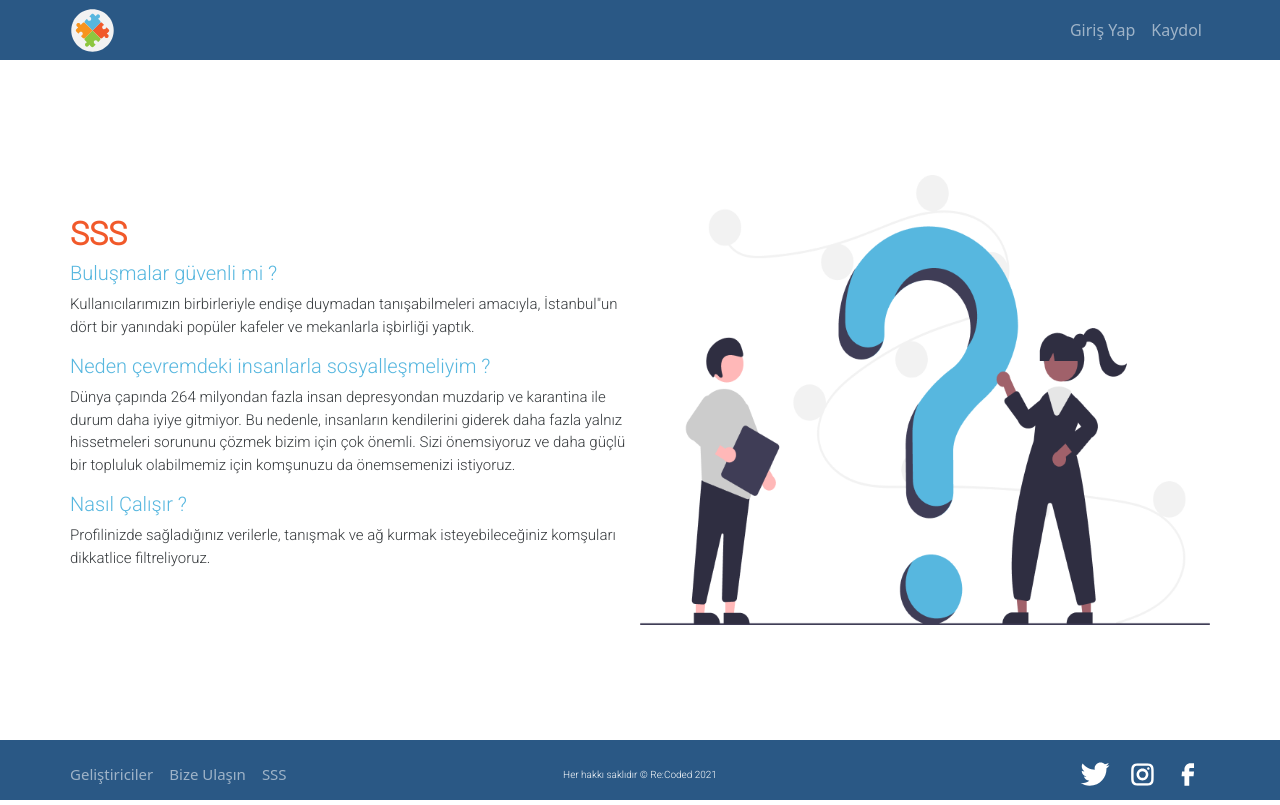
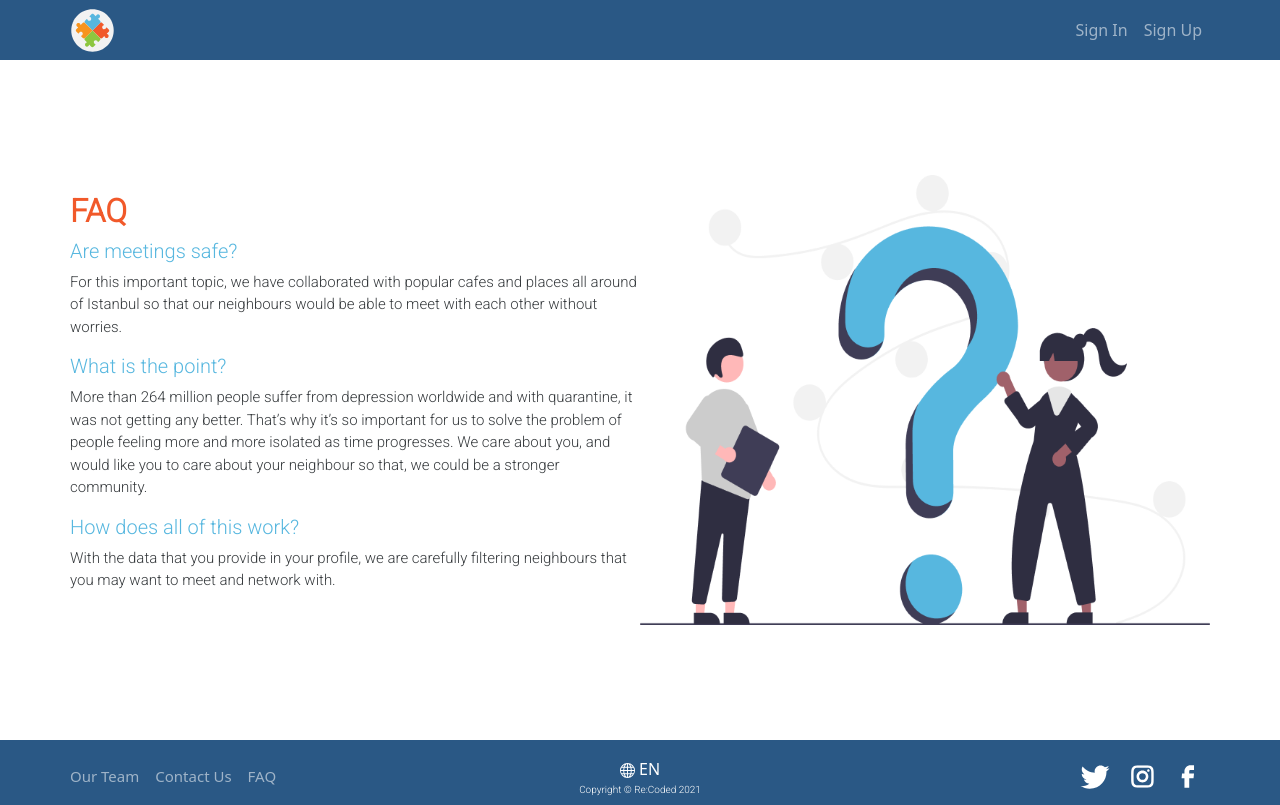
Before and after one commit to ReCoded-Org/capstone-turkey-love-thy-neighbour, a React (Create React App) app: page /faq in a window 1280 px wide. Built offline with nearby package versions, Linux system fonts and the light colour scheme; no server answers.

Commit message:
finalize the translation functionality

```diff
--- a/src/components/CustomButtons/index.jsx
+++ b/src/components/CustomButtons/index.jsx
@@ -5,6 +5,10 @@ const BaseButton = styled.button`
   border-radius: 5px;
   background-color: var(--dark-blue);
   color: var(--white);
+`;
+
+export const LanguageButton = styled(BaseButton)`
+  background: transparent;
 `;
 
 export const CTAButton = styled(BaseButton)`
--- a/src/components/Footer/index.jsx
+++ b/src/components/Footer/index.jsx
@@ -1,4 +1,4 @@
-import React from "react";
+import React, { useState, useEffect } from "react";
 
 import { useTranslation } from "react-i18next";
 
@@ -9,11 +9,18 @@ import { Container, Row, Col } from "react-bootstrap";
 import { ReactComponent as TwitterLogo } from "../../images/twitter-logo.svg";
 import { ReactComponent as InstagramLogo } from "../../images/instagram-logo.svg";
 import { ReactComponent as FacebookLogo } from "../../images/facebook-logo.svg";
-
+import { ReactComponent as Globe } from "../../images/LanguageGlobe/globe.svg";
+import { LanguageButton } from "../CustomButtons";
 import "./index.scss";
 
 function Footer() {
   const { t, i18n } = useTranslation();
+  const [language, setLanguage] = useState("EN");
+
+  useEffect(() => {
+    i18n.changeLanguage(language);
+  }, [language]);
+
   return (
     <footer className="footer container-fluid d-flex align-items-center pt-2">
       <Container>
@@ -36,7 +43,21 @@ function Footer() {
             md={4}
             className="d-flex justify-content-center align-items-center my-2 my-sm-2 my-sm-0"
           >
-            <p>{t("footer_copyright")}</p>
+            <div className="d-flex flex-column justify-content-center align-items-center">
+              <LanguageButton
+                onClick={() => {
+                  if (language === "TR") {
+                    setLanguage("EN");
+                    return;
+                  }
+                  setLanguage("TR");
+                }}
+                type="submit"
+              >
+                <Globe /> {language}
+              </LanguageButton>
+              <p>{t("footer_copyright")}</p>
+            </div>
           </Col>
           <Col
             xs={12}
@@ -44,8 +65,9 @@ function Footer() {
             md={4}
             className="social-media-logos d-flex justify-content-center justify-content-sm-center justify-content-md-end align-items-center"
           >
+            <div />
             <a
-              href="https://twitter.com"
+              href="https://www.twitter.com"
               target="_blank"
               rel="external noreferrer"
             >
--- a/src/components/NavBar/index.jsx
+++ b/src/components/NavBar/index.jsx
@@ -11,6 +11,7 @@ import { Link, useHistory } from "react-router-dom";
 import { auth } from "../../firebaseConfig";
 
 import logo from "../../images/logo.svg";
+
 import "./index.scss";
 
 function NavBar() {
@@ -43,6 +44,7 @@ function NavBar() {
               </>
             )}
           </Nav>
+
           <Nav>
             {isSignedIn ? (
               <Nav.Link
--- a/src/i18n.js
+++ b/src/i18n.js
@@ -5,10 +5,10 @@ import translationEN from "./locales/en/translationEN.json";
 import translationTR from "./locales/tr/translationTR.json";
 
 const resources = {
-  en: {
+  EN: {
     translation: translationEN,
   },
-  tr: {
+  TR: {
     translation: translationTR,
   },
 };
@@ -16,7 +16,7 @@ i18n
   .use(initReactI18next) // passes i18n down to react-i18next
   .init({
     resources,
-    lng: "tr",
+    lng: "EN",
     keySeparator: false,
     interpolation: {
       escapeValue: false, // react already safes from xss => https://www.i18next.com/translation-function/interpolation#unescape
--- a/src/locales/tr/translationTR.json
+++ b/src/locales/tr/translationTR.json
@@ -1,32 +1,32 @@
 {
-	"home_slogan" : "Birlikte dinamik ve sevgi dolu, birbirimize değer katan bir topluluk oluşturmaya var mısın ?",
+  "home_slogan": "Birlikte dinamik ve sevgi dolu, birbirimize değer katan bir topluluk oluşturmaya var mısın ?",
   "home_join_us_button": "Bize Katıl!",
   "home_second_slogan_big": "Hoşgörüye",
   "home_second_slogan_small": "hoşgeldin.",
   "home_lesser_slogan": "Saygı ve hoşgörü ile, topluluğumuzla bağlantını hisset.",
-	"home_what_neighbors_say":"Kullanıcılarımızın görüşleri:",
+  "home_what_neighbors_say": "Kullanıcılarımızın görüşleri:",
   "home_when_neighbors_meet": "Kullanıcılarımızdan gelenler:",
-	"home_sammy_walson" : "Çevremdeki insanlarla LTN sayesinde tanışıp bağ kurmak gerçekten mükemmel bir deneyimdi.",
+  "home_sammy_walson": "Çevremdeki insanlarla LTN sayesinde tanışıp bağ kurmak gerçekten mükemmel bir deneyimdi.",
   "home_violet_jenning": "LTN, kendi frekansınızdaki insanlarla tanışmak için en doğru yer.",
-	"home_andrew_fitzgerald" : "Çevremdeki insanlarla tanışmak için birçok fırsat yarattı... Muazzam bir web uygulaması!",
+  "home_andrew_fitzgerald": "Çevremdeki insanlarla tanışmak için birçok fırsat yarattı... Muazzam bir web uygulaması!",
   "global_FAQ": "SSS",
-	"global_safety" : "Buluşmalar güvenli mi ?",
-	"global_safety-text" : "Kullanıcılarımızın birbirleriyle endişe duymadan tanışabilmeleri amacıyla, İstanbul\"un dört bir yanındaki popüler kafeler ve mekanlarla işbirliği yaptık.",
+  "global_safety": "Buluşmalar güvenli mi ?",
+  "global_safety-text": "Kullanıcılarımızın birbirleriyle endişe duymadan tanışabilmeleri amacıyla, İstanbul\"un dört bir yanındaki popüler kafeler ve mekanlarla işbirliği yaptık.",
   "global_the_point": "Neden çevremdeki insanlarla sosyalleşmeliyim ?",
   "global_the_point_text": "Dünya çapında 264 milyondan fazla insan depresyondan muzdarip ve karantina ile durum daha iyiye gitmiyor. Bu nedenle, insanların kendilerini giderek daha fazla yalnız hissetmeleri sorununu çözmek bizim için çok önemli. Sizi önemsiyoruz ve daha güçlü bir topluluk olabilmemiz için komşunuzu da önemsemenizi istiyoruz.",
-	"global_how_it_works" : "Nasıl Çalışır ?",
-	"global_how_it_works_text" : "Profilinizde sağladığınız verilerle, tanışmak ve ağ kurmak isteyebileceğiniz komşuları dikkatlice filtreliyoruz.",
+  "global_how_it_works": "Nasıl Çalışır ?",
+  "global_how_it_works_text": "Profilinizde sağladığınız verilerle, tanışmak ve ağ kurmak isteyebileceğiniz komşuları dikkatlice filtreliyoruz.",
   "newsletter_title_one": "Haber bültenimize",
   "newsletter_title_two": "abone olun.",
   "newsletter_update": "Hiçbir yeniliği kaçırmayın!",
   "newsletter_subscribe": "Haftalık bir özet almak için bültenimize kaydolun.",
   "newsletter_email_pholder": "email",
-	"profile_edit_button" : "Profili Düzenle",
-	"profile_general_info_card_title" : "Genel Bilgiler",
-	"profile_general_info_card_firstname" : "Ad: ",
-	"profile_general_info_card_lastname" : "Soyad: ",
-	"profile_general_info_card_gender" : "Cinsiyet: ",
-	"profile_general_info_card_age" : "Yaş: ",
+  "profile_edit_button": "Profili Düzenle",
+  "profile_general_info_card_title": "Genel Bilgiler",
+  "profile_general_info_card_firstname": "Ad: ",
+  "profile_general_info_card_lastname": "Soyad: ",
+  "profile_general_info_card_gender": "Cinsiyet: ",
+  "profile_general_info_card_age": "Yaş: ",
   "profile_general_info_card_education": "Eğitim Durumu: ",
   "profile_general_info_card_district": "Semt: ",
   "profile_about_you_title": "Hakkında",
@@ -37,9 +37,9 @@
   "profile_contact_card_phone": "Telefon: ",
   "profile_contact_card_adress": "Adres: ",
   "meet_hello": "Merhaba",
-	"meet_nearby" : "Son teknoloji algoritmalarımızla yakınınızdaki insanlarla tanışın.",
-	"meet_info_text" : "Yakınınızdaki kişilerle eşleştikten sonra onlara mesaj gönderebilir ve hızlıca buluşabilirsiniz!",
-	"meet_button" : "Şimdi Buluşun!",
+  "meet_nearby": "Son teknoloji algoritmalarımızla yakınınızdaki insanlarla tanışın.",
+  "meet_info_text": "Yakınınızdaki kişilerle eşleştikten sonra onlara mesaj gönderebilir ve hızlıca buluşabilirsiniz!",
+  "meet_button": "Şimdi Buluşun !",
   "neighbors_title": "Kullanıcılarımız |",
   "neighbors_text": "Buluşmaya Davet Et'e tıkladığınızda, davet edilen komşuya ekibimizden e-posta adresinizi içeren bir e-posta gönderilecek ve buluşmayı seçerlerse sizinle e-posta yoluyla iletişime geçeceklerdir.",
   "neighbors_filter_pholder": "Çevrenizdeki kullanıcıları listeleyin",
@@ -47,26 +47,26 @@
   "neighbors_filter_all": "Tümü",
   "neighbors_filter_age": "Yaş",
   "neighbors_filter_select_interests": "İlgi Alanları",
-	"neighbors_filter_button" : "Bul!",
+  "neighbors_filter_button": "Bul!",
   "neighbors_recommended_pholder": "Tavsiye Edilen Buluşma Noktaları",
-	"neighborcards_button":"Buluşmaya Davet Et!",
-	"ourteam_title" : "Çalışkan geliştirici ekibimiz:",
-	"contactus_title" : "Bize Ulaşın",
-	"contactus_text" : "Bize ulaşarak aktif bir komünite oluşturmamıza yardımcı olun",
+  "neighborcards_button": "Buluşmaya Davet Et!",
+  "ourteam_title": "Çalışkan geliştirici ekibimiz:",
+  "contactus_title": "Bize Ulaşın",
+  "contactus_text": "Bize ulaşarak aktif bir komünite oluşturmamıza yardımcı olun",
   "contactus_name_pholder": "Adınız",
   "contactus_lastname_pholder": "Soyadınız",
   "contactus_email_pholder": "Email",
   "contactus_message_pholder": "Mesajınız",
-	"contactus_button" : "Gönder",
+  "contactus_button": "Gönder",
   "contactus_modal_text": "Mesajınız başarılı bir şekilde gönderildi. En kısa süre içerisinde size geri dönüş sağlayacağız",
-	"contact_us_modal_close_button":"Kapat",
+  "contact_us_modal_close_button": "Kapat",
   "features_title": "Sunduğumuz Özellikler",
-	"features_title_meet" : "Buluşun",
-	"features_title_message" : "Mesajlaşın",
-	"features_title_coupons" : "Kuponlar",
-	"features_title_meet_text" : "Yakınınızdaki insanlarla buluşarak çevrenizi genişletin.",
-	"features_title_message_text" : "İletişime geçerek çevrenizi tanıyın.",
-	"features_title_coupons_text" : "Sponsorlarımızdan kuponlar kullanarak daha ucuza sosyalleşin.",
+  "features_title_meet": "Buluşun",
+  "features_title_message": "Mesajlaşın",
+  "features_title_coupons": "Kuponlar",
+  "features_title_meet_text": "Yakınınızdaki insanlarla buluşarak çevrenizi genişletin.",
+  "features_title_message_text": "İletişime geçerek çevrenizi tanıyın.",
+  "features_title_coupons_text": "Sponsorlarımızdan kuponlar kullanarak daha ucuza sosyalleşin.",
   "sign_in_title": "Giriş",
   "sign_in_email_pholder": "Email",
   "sign_in_password_pholder": "Şifre",
@@ -90,12 +90,12 @@
   "edit_profile_name_pholder": "Adınız",
   "edit_profile_last_name_pholder": "Soyadınız",
   "edit_profile_district_pholder": "Semtiniz",
-	"edit_profile_gender_pholder" : "Cinsiyetiniz",
+  "edit_profile_gender_pholder": "Cinsiyetiniz",
   "edit_profile_age_pholder": "Yaşınız",
   "edit_profile_education_pholder": "Eğitim Durumunuz",
   "edit_profile_bio_pholder": "Özet Biyografiniz",
-	"edit_profile_interests_pholder" : "İlgi Alanlarınız",
-	"edit_profile_phone_pholder" : "Telefon Numaranız",
+  "edit_profile_interests_pholder": "İlgi Alanlarınız",
+  "edit_profile_phone_pholder": "Telefon Numaranız",
   "edit_profile_adress_pholder": "Adresiniz",
   "edit_profile_profile_image_pholder": "Profil Fotoğrafı URL'i",
   "edit_profile_background_image_pholder": "Arka Plan URL'i",
@@ -105,11 +105,11 @@
   "navbar_sign_in": "Giriş Yap",
   "navbar_sign_up": "Kaydol",
   "navbar_profile": "Profil",
-	"navbar_meet": "Buluşun !",
+  "navbar_meet": "Buluşun",
   "navbar_neighbors": "Çevrendekiler",
-	"navbar_signout" : "Çıkış Yap",
-	"footer_team" : "Geliştiriciler",
+  "navbar_signout": "Çıkış Yap",
+  "footer_team": "Geliştiriciler",
   "footer_contact": "Bize Ulaşın",
-	"footer_faq" : "SSS",
-	"footer_copyright" : "Her hakkı saklıdır © Re:Coded 2021"
+  "footer_faq": "SSS",
+  "footer_copyright": "Her hakkı saklıdır © Re:Coded 2021"
 }
```
Also changed, not shown: src/images/LanguageGlobe/globe.svg (added). Lines whose indentation alone changed are shown as unchanged.
